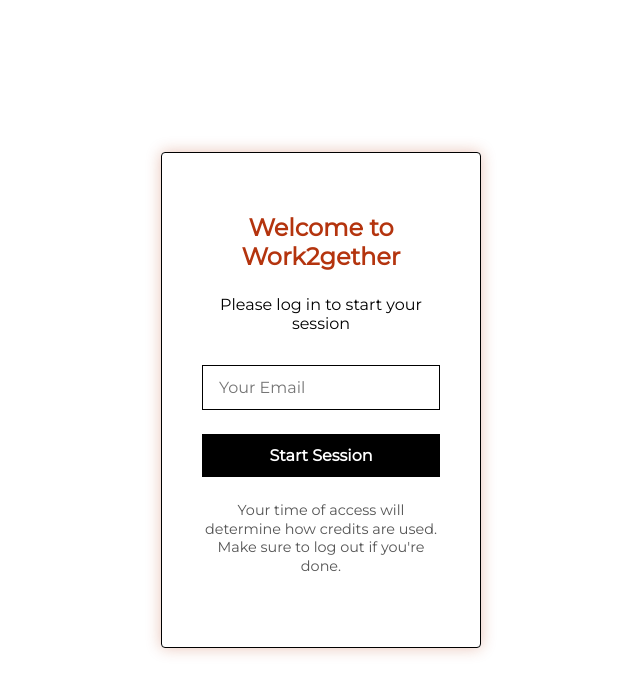
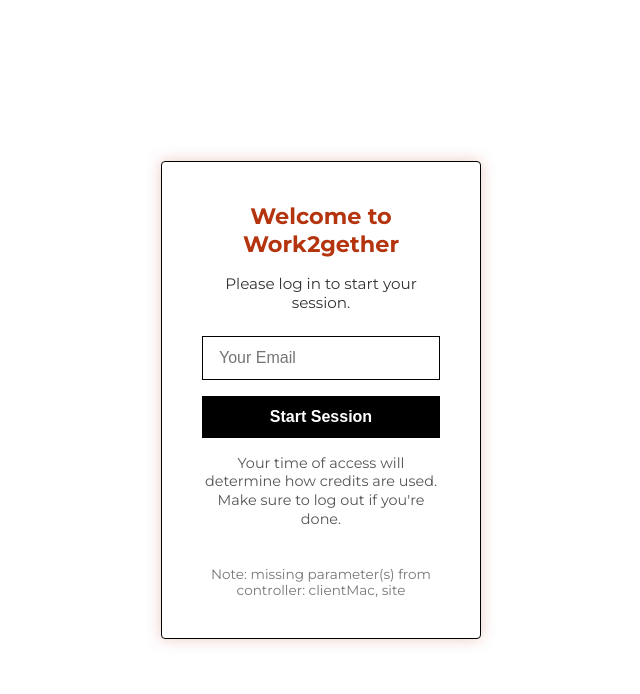
Before and after one commit to Work2gether-space/w2g-splash, a plain HTML site: page index.html in a window 1280 px wide. Shown: the whole page, without its empty margins (319-959 px from the left). Drawn offline with Linux system fonts and the light colour scheme.

Commit message:
Update index.html

```diff
--- a/index.html
+++ b/index.html
@@ -4,36 +4,38 @@
   <meta charset="UTF-8" />
   <title>Work2gether Login</title>
   <meta name="viewport" content="width=device-width, initial-scale=1" />
-  <link href="https://fonts.googleapis.com/css2?family=Montserrat&display=swap" rel="stylesheet" />
+  <link href="https://fonts.googleapis.com/css2?family=Montserrat:wght@400;600;700&display=swap" rel="stylesheet" />
   <style>
+    :root { --accent: #B4340E; }
+    * { box-sizing: border-box; }
     body {
       margin: 0;
       font-family: 'Montserrat', sans-serif;
       background: #fff;
       color: #000;
-      display: flex;
-      justify-content: center;
-      align-items: center;
-      height: 100vh;
+      min-height: 100vh;
+      display: grid;
+      place-items: center;
     }
     .login-box {
       width: 320px;
       padding: 2.5rem;
       border: 1px solid #000;
-      box-sizing: border-box;
-      box-shadow: 0 0 15px rgba(180, 52, 14, 0.3);
+      box-shadow: 0 0 15px rgba(180, 52, 14, 0.25);
       border-radius: 4px;
       text-align: center;
+      background: #fff;
     }
     h2 {
-      color: #B4340E;
-      margin-bottom: 1.5rem;
+      color: var(--accent);
+      margin: 0 0 1rem 0;
       font-weight: 700;
+      font-size: 1.4rem;
     }
-    p {
-      margin-bottom: 2rem;
-      font-weight: 500;
-      font-size: 1rem;
+    p.desc {
+      margin: 0 0 1.5rem 0;
+      font-size: .95rem;
+      color: #333;
     }
     input[type="email"] {
       width: 100%;
@@ -41,9 +43,8 @@
       font-size: 1rem;
       border: 1px solid #000;
       border-radius: 0;
-      box-sizing: border-box;
-      margin-bottom: 1.5rem;
-      font-family: 'Montserrat', sans-serif;
+      margin-bottom: 1rem;
+      outline: none;
     }
     button[type="submit"] {
       width: 100%;
@@ -54,9 +55,8 @@
       background: #000;
       color: #fff;
       cursor: pointer;
-      transition: all 0.3s ease;
       border-radius: 0;
-      font-family: 'Montserrat', sans-serif;
+      transition: .25s;
     }
     button[type="submit"]:hover,
     button[type="submit"]:focus {
@@ -65,92 +65,114 @@
       color: #000;
       outline: none;
     }
-    .message { margin-top: 1.5rem; font-size: 0.9rem; font-weight: 500; color: #555; line-height: 1.3; }
-    .status { margin-top: 0.75rem; min-height: 1.2em; }
+    .message { margin-top: 1rem; font-size: .9rem; color: #555; line-height: 1.3; }
+    .status   { margin-top: .75rem; min-height: 1.2em; font-size: .92rem; }
+    .muted    { color: #777; font-size: .85rem; margin-top: .5rem; }
   </style>
 </head>
 <body>
   <form class="login-box" id="loginForm" autocomplete="on" novalidate>
     <h2>Welcome to Work2gether</h2>
-    <p>Please log in to start your session</p>
+    <p class="desc">Please log in to start your session.</p>
 
     <input type="email" id="email" name="email" placeholder="Your Email" required />
-    <button type="submit">Start Session</button>
+    <button type="submit" id="submitBtn">Start Session</button>
 
     <div class="message">
       Your time of access will determine how credits are used.<br />
       Make sure to log out if you're done.
     </div>
     <div id="status" class="status"></div>
+    <div id="debug" class="muted"></div>
   </form>
 
   <script>
-  // Build values from the portal query string
-  const q = new URLSearchParams(location.search);
+    // --- Read Omada portal query params ---
+    const q = new URLSearchParams(window.location.search);
 
-  // Omada usually includes these in the external portal URL:
-  // clientMac, apMac, ssidName, radioId, site, redirectUrl
-  const clientMac = q.get('clientMac') || q.get('mac') || '';
-  const apMac     = q.get('apMac')     || q.get('ap')  || '';
-  const ssidName  = q.get('ssidName')  || q.get('ssid')|| '';
-  const radioId   = q.get('radioId')   || q.get('radio')|| '';
-  const site      = q.get('site')      || '';
-  const nextUrl   = decodeURIComponent(q.get('redirectUrl') || '') || 'http://neverssl.com';
+    const portalParams = {
+      clientMac: q.get('clientMac') || q.get('mac') || '',
+      apMac:     q.get('apMac')     || '',
+      ssidName:  q.get('ssidName')  || q.get('ssid') || '',
+      radioId:   q.get('radioId')   || q.get('radio') || '',
+      site:      q.get('site')      || q.get('siteId') || ''
+    };
 
-  // keep a friendly client_id for logging if portal params are missing
-  const clientIdForLog = clientMac || q.get('clientIp') || q.get('uip') || 'manual-test';
+    const portalRedirect =
+      (q.get('redirectUrl') ? decodeURIComponent(q.get('redirectUrl')) : '') ||
+      'http://neverssl.com';
+
+    // (Optional) show minimal debug if critical fields are missing
+    (function showDebug() {
+      const debug = document.getElementById('debug');
+      const missing = [];
+      if (!portalParams.clientMac) missing.push('clientMac');
+      if (!portalParams.site)      missing.push('site');
+      if (missing.length) {
+        debug.textContent =
+          'Note: missing parameter(s) from controller: ' + missing.join(', ');
+      }
+    })();
 
     const form = document.getElementById('loginForm');
     const statusEl = document.getElementById('status');
+    const submitBtn = document.getElementById('submitBtn');
+
+    async function postJson(url, body) {
+      const res = await fetch(url, {
+        method: 'POST',
+        headers: { 'Content-Type': 'application/json' },
+        body: JSON.stringify(body || {})
+      });
+      let data = null;
+      try { data = await res.json(); } catch (_) {}
+      return { ok: res.ok, status: res.status, data };
+    }
 
     form.addEventListener('submit', async (e) => {
       e.preventDefault();
       statusEl.textContent = '';
+      statusEl.style.color = '#555';
 
-    const email = document.getElementById('email').value.trim();
+      const email = (document.getElementById('email').value || '').trim();
       if (!email) {
         statusEl.textContent = 'Enter a valid email.';
         statusEl.style.color = 'red';
         return;
       }
 
+      submitBtn.disabled = true;
+
       try {
-      // Call our backend authorizer (this talks to the OC200)
-      const res = await fetch('/api/authorize', {
-        method: 'POST',
-        headers: { 'Content-Type': 'application/json' },
-        body: JSON.stringify({
-          email,
-          client_id: clientIdForLog,
-          clientMac, apMac, ssidName, radioId, site,
-          redirectUrl: nextUrl
-        })
-      });
+        // 1) Optional: log the email (non-blocking)
+        postJson('/api/submit_email', { email, client_id: portalParams.clientMac }).catch(() => {});
 
-      if (!res.ok) {
-        const t = await res.text();
-        console.error('API error:', t);
-        statusEl.textContent = 'Network/authorize error. Try again.';
+        // 2) Authorize with Omada
+        const authPayload = {
+          ...portalParams,
+          redirectUrl: portalRedirect
+        };
+
+        const auth = await postJson('/api/authorize', authPayload);
+
+        if (!auth.ok || !auth.data || !auth.data.ok) {
+          console.error('Authorize error:', auth);
+          statusEl.textContent = 'Could not authorize your session. Try again.';
           statusEl.style.color = 'red';
+          submitBtn.disabled = false;
           return;
         }
 
-      const data = await res.json();
-      if (data && data.ok) {
         statusEl.textContent = 'Saved. Finishing sign-in…';
         statusEl.style.color = 'green';
-        // Prefer server-provided redirect, else the portal’s original redirectUrl
-        const go = data.redirectUrl || nextUrl;
-        setTimeout(() => { location.href = go; }, 400);
-      } else {
-        console.error('Authorize failed:', data);
-        statusEl.textContent = 'Authorization failed. Try again.';
-        statusEl.style.color = 'red';
-      }
+        const finalUrl = auth.data.redirectUrl || portalRedirect;
+        // small delay for UX
+        setTimeout(() => { window.location.href = finalUrl; }, 500);
       } catch (err) {
         console.error(err);
         statusEl.textContent = 'Network error. Try again.';
         statusEl.style.color = 'red';
+        submitBtn.disabled = false;
       }
     });
   </script>
```
Lines whose indentation alone changed are shown as unchanged.
